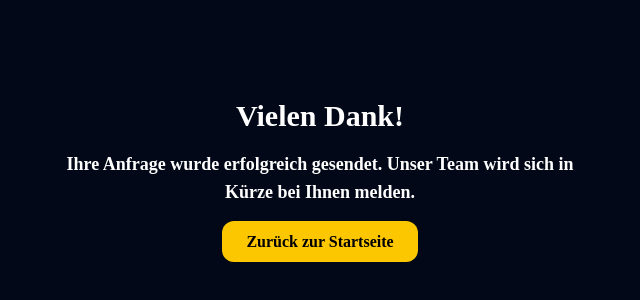
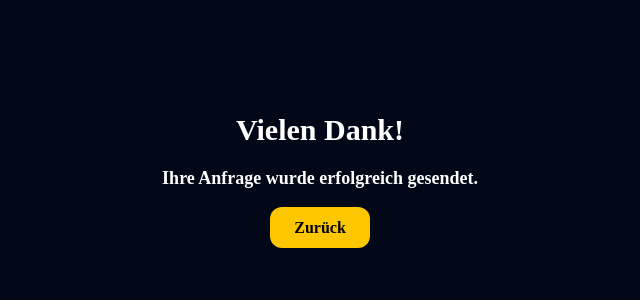
Before and after one commit to sanbenedeti-source/capital-crypto-germany, a Next.js app: page /thank-you in a window 1280 px wide. Shown: the part 224-524 px from the top of the page, without its empty margins (320-960 px from the left). Built offline with nearby package versions, Linux system fonts and the light colour scheme.

Commit message:
fix conversion tracking

```diff
--- a/app/thank-you/page.tsx
+++ b/app/thank-you/page.tsx
@@ -4,11 +4,14 @@ import { useEffect } from "react";
 
 export default function ThankYouPage() {
   useEffect(() => {
-    // 👉 Google Ads Conversion
     if (typeof window !== "undefined" && (window as any).gtag) {
+      console.log("🔥 Conversion fired");
+
       (window as any).gtag("event", "conversion", {
         send_to: "AW-18084183990/TDM-CPSI_z4cELb_mq9D",
       });
+    } else {
+      console.log("❌ gtag NOT FOUND");
     }
   }, []);
 
@@ -19,14 +22,14 @@ export default function ThankYouPage() {
           Vielen Dank!
         </h1>
         <p className="text-lg mb-6">
-          Ihre Anfrage wurde erfolgreich gesendet. Unser Team wird sich in Kürze bei Ihnen melden.
+          Ihre Anfrage wurde erfolgreich gesendet.
         </p>
 
         <a
           href="/"
-          className="bg-yellow-400 text-black px-6 py-3 rounded-xl font-semibold hover:opacity-90 transition"
+          className="bg-yellow-400 text-black px-6 py-3 rounded-xl font-semibold"
         >
-          Zurück zur Startseite
+          Zurück
         </a>
       </div>
     </div>
```
